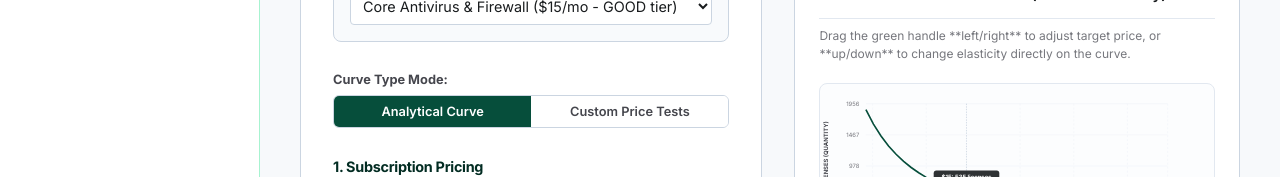
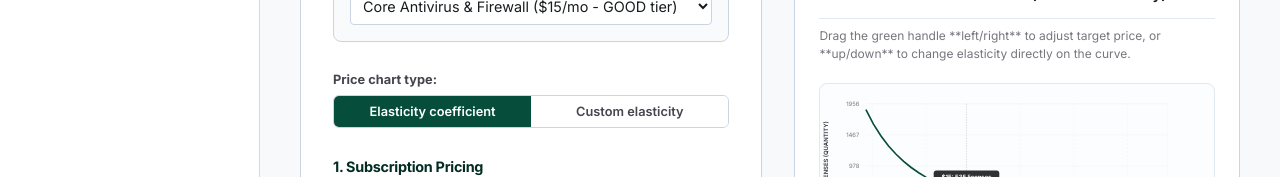
Before and after one commit to andreidumuta/next-best-decision, a React (Vite) app: page / in a window 1280 px wide. Both pictures are taken after a click on the element "PRICING SIMULATOR". Shown: the part 476-653 px from the top of the page. Built offline with nearby package versions, Linux system fonts and the light colour scheme.

Commit message:
style: rename curve type mode switcher to price chart type

```diff
--- a/src/components/ElasticitySimulator.jsx
+++ b/src/components/ElasticitySimulator.jsx
@@ -488,7 +488,7 @@ export default function ElasticitySimulator({ suiteId, database, onBack, onSuite
 
             {/* Curve Mode Switcher */}
             <div style={{ display: 'flex', flexDirection: 'column', gap: '0.35rem', marginBottom: '1.75rem' }}>
-              <label style={{ fontSize: '0.8rem', fontWeight: 700, color: 'var(--text-secondary)' }}>Curve Type Mode:</label>
+              <label style={{ fontSize: '0.8rem', fontWeight: 700, color: 'var(--text-secondary)' }}>Price chart type:</label>
               <div style={{ display: 'flex', border: '1px solid var(--border-color)', borderRadius: '6px', overflow: 'hidden' }}>
                 <button
                   onClick={() => setSimValue('mode', 'formula')}
@@ -504,7 +504,7 @@ export default function ElasticitySimulator({ suiteId, database, onBack, onSuite
                     borderRadius: 0,
                   }}
                 >
-                  Analytical Curve
+                  Elasticity coefficient
                 </button>
                 <button
                   onClick={() => setSimValue('mode', 'custom')}
@@ -520,7 +520,7 @@ export default function ElasticitySimulator({ suiteId, database, onBack, onSuite
                     borderRadius: 0,
                   }}
                 >
-                  Custom Price Tests
+                  Custom elasticity
                 </button>
               </div>
             </div>
```
